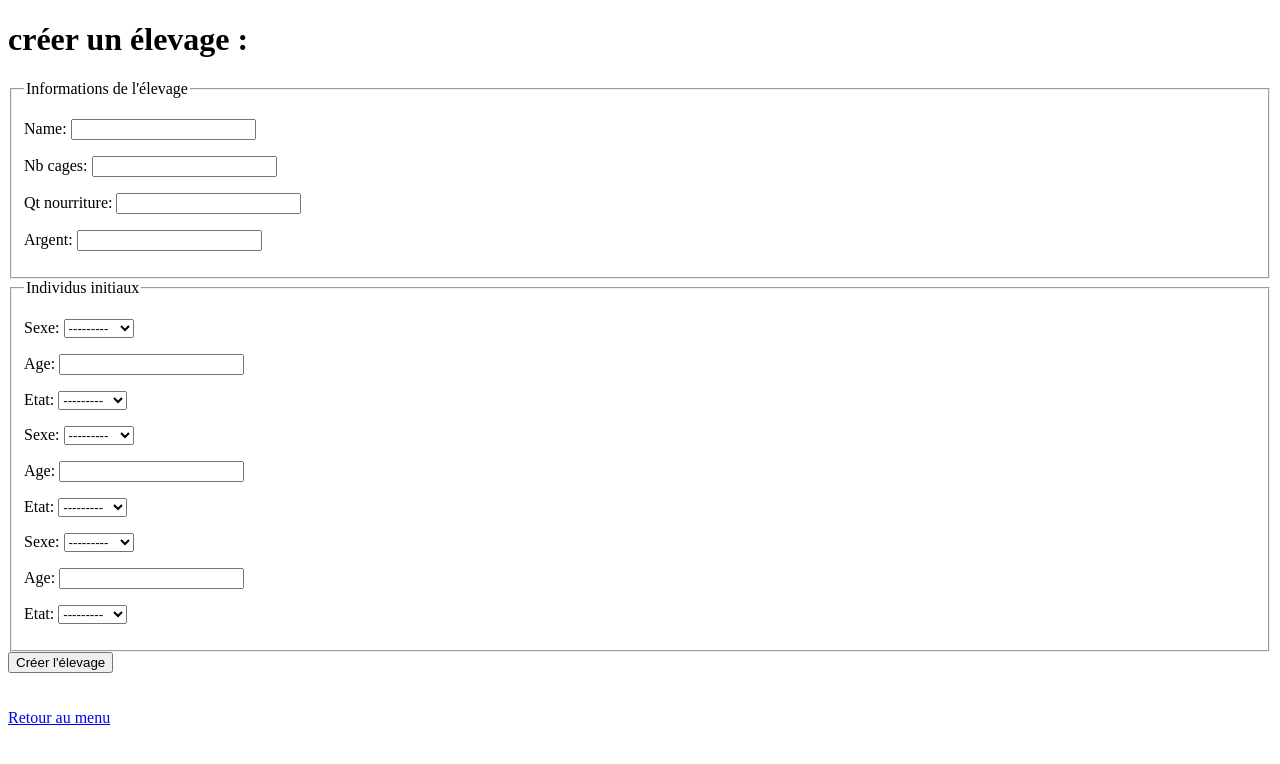
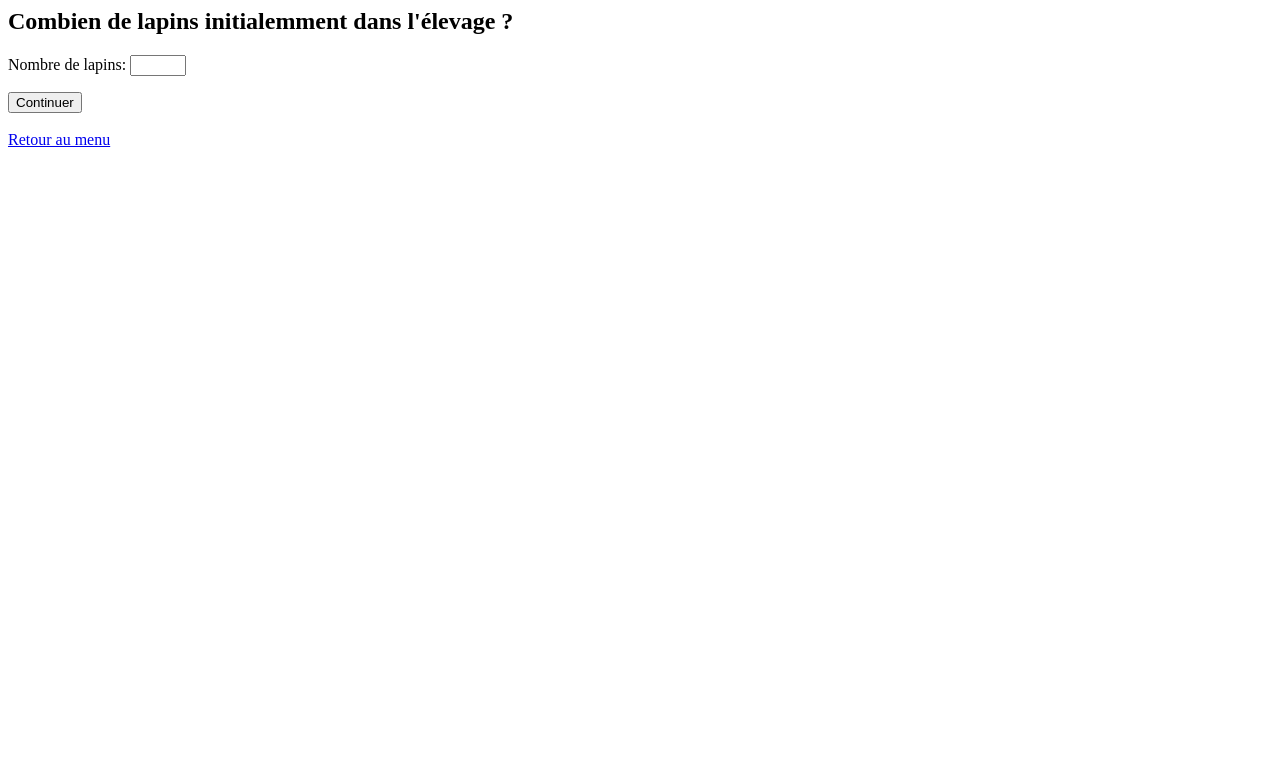
Before and after one commit to mathiasdub/elevage-Mathias-Dubuisson, a Django app: page /nouveau/ in a window 1280 px wide. Shown: the top 764 px of the page. Run offline with Django 4.2, Linux system fonts and the light colour scheme.

Commit message:
amélioration du form pour créer un nouvel élevage

```diff
--- a/mysite/elevage/forms.py
+++ b/mysite/elevage/forms.py
@@ -1,25 +1,18 @@
 from django import forms
-from django.forms import inlineformset_factory
 from .models import Elevage, Individu
-
+from django.forms import modelformset_factory
 
 class ElevageForm(forms.ModelForm):
     class Meta:
         model = Elevage
-        fields = ['name', 'nb_cages', 'qt_nourriture', 'argent']
+        fields = ['name', 'qt_nourriture', 'nb_cages', 'argent']
 
-
-class IndividuForm(forms.ModelForm):
+class LapinForm(forms.ModelForm):
     class Meta:
         model = Individu
-        fields = ['sexe', 'age', 'etat']
+        fields = ['age', 'sexe', 'etat']
 
+LapinFormSet = modelformset_factory(Individu, form=LapinForm, extra=3)  # On peut ajuster `extra`
 
-# Formset pour ajouter plusieurs individus à un élevage
-IndividuFormSet = inlineformset_factory(
-    Elevage,
-    Individu,
-    form=IndividuForm,
-    extra=3,             # nombre de lignes de formulaire affichées
-    can_delete=False     # on ne permet pas de supprimer dans la création
-)
+class ChoixNombreLapinsForm(forms.Form):
+    nombre_lapins = forms.IntegerField(label="Nombre de lapins", min_value=1, max_value=50)
--- /dev/null
+++ b/mysite/elevage/templates/elevage/choix_nombre_lapins.html
@@ -0,0 +1,10 @@
+<h2>Combien de lapins initialemment dans l'élevage ?</h2>
+<form method="post">
+    {% csrf_token %}
+    {{ form.as_p }}
+    <button type="submit">Continuer</button>
+
+    <br><br>
+
+    <a href="{% url 'elevage:menu' %}">Retour au menu</a>
+</form>
--- a/mysite/elevage/templates/elevage/liste.html
+++ b/mysite/elevage/templates/elevage/liste.html
@@ -15,6 +15,8 @@
     </ul>
 
 
+    <br><br>
+
     <a href="{% url 'elevage:menu' %}">Retour au menu</a>
 </body>
 </html>
--- a/mysite/elevage/templates/elevage/nouveau.html
+++ b/mysite/elevage/templates/elevage/nouveau.html
@@ -5,25 +5,21 @@
 </head>
 <body>
 
-    <h1>créer un élevage :</h1>
+    <h1>Créer un élevage :</h1>
 
-    <form action="{% url "elevage:nouveau"  %}" method="post">
+    <form method="post">
         {% csrf_token %}
 
-        <fieldset>
-            <legend>Informations de l'élevage</legend>
-            {{ elevage_form.as_p }}
-        </fieldset>
+        <h2>Données de l'élevage</h2>
+        {{ elevage_form.as_p }}
 
-        <fieldset>
-            <legend>Individus initiaux</legend>
-            {{ formset.management_form }}
-            {% for form in formset %}
-                <div class="individu-form">
-                    {{ form.as_p }}
-                </div>
-            {% endfor %}
-        </fieldset>
+        <h2>Lapins initiaux</h2>
+        {{ lapin_formset.management_form }}
+        {% for form in lapin_formset %}
+            <fieldset>
+                {{ form.as_p }}
+            </fieldset>
+        {% endfor %}
 
         <button type="submit">Créer l'élevage</button>
     </form>
--- a/mysite/elevage/views.py
+++ b/mysite/elevage/views.py
@@ -1,6 +1,8 @@
 from django.shortcuts import render, get_object_or_404, redirect
-from .models import Elevage
-from .forms import ElevageForm, IndividuFormSet
+from .models import Elevage, Individu
+from .forms import ElevageForm, LapinForm, ChoixNombreLapinsForm
+from django.forms import modelformset_factory
+
 
 
 def menu(request):
@@ -8,24 +10,37 @@ def menu(request):
 
 
 def nouveau(request):
+    if 'nombre_lapins' not in request.session:
+        if request.method == 'POST':
+            choix_form = ChoixNombreLapinsForm(request.POST)
+            if choix_form.is_valid():
+                request.session['nombre_lapins'] = choix_form.cleaned_data['nombre_lapins']
+                return redirect('elevage:nouveau')
+        else:
+            choix_form = ChoixNombreLapinsForm()
+        return render(request, 'elevage/choix_nombre_lapins.html', {'form': choix_form})
+
+    # Étape 2 : formulaire complet avec x lapins
+    LapinFormSet = modelformset_factory(Individu, form=LapinForm, extra=request.session['nombre_lapins'])
+
     if request.method == 'POST':
         elevage_form = ElevageForm(request.POST)
-        formset = IndividuFormSet(request.POST)
-
-        if elevage_form.is_valid() and formset.is_valid():
+        lapin_formset = LapinFormSet(request.POST, queryset=Individu.objects.none())
+        if elevage_form.is_valid() and lapin_formset.is_valid():
             elevage = elevage_form.save()
-            individus = formset.save(commit=False)
-            for individu in individus:
-                individu.elevage = elevage
-                individu.save()
-            return redirect('elevage:liste')
+            for form in lapin_formset:
+                lapin = form.save(commit=False)
+                lapin.elevage = elevage
+                lapin.save()
+            del request.session['nombre_lapins']
+            return redirect('elevage:detail', elevage_id=elevage.id)
     else:
         elevage_form = ElevageForm()
-        formset = IndividuFormSet()
+        lapin_formset = LapinFormSet(queryset=Individu.objects.none())
 
     return render(request, 'elevage/nouveau.html', {
         'elevage_form': elevage_form,
-        'formset': formset,
+        'lapin_formset': lapin_formset,
     })
 
 
```
